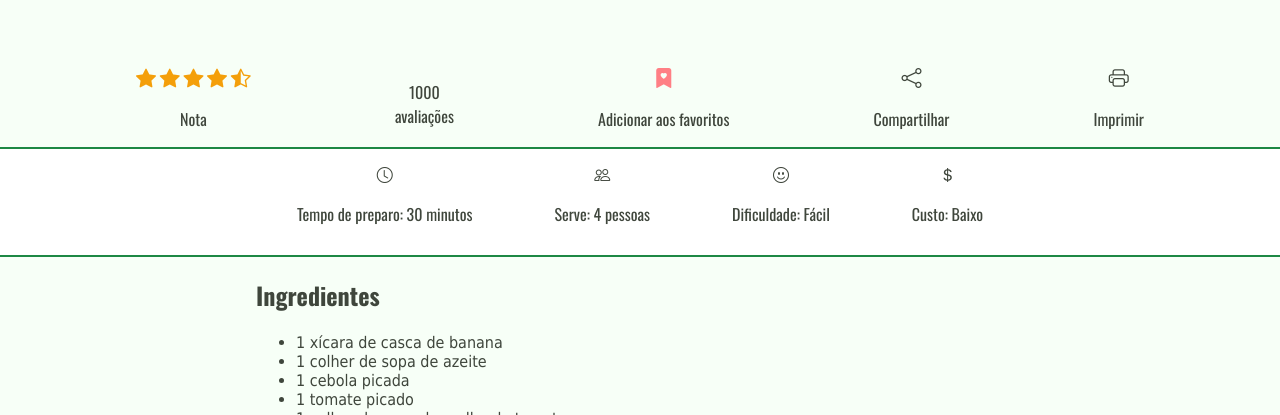
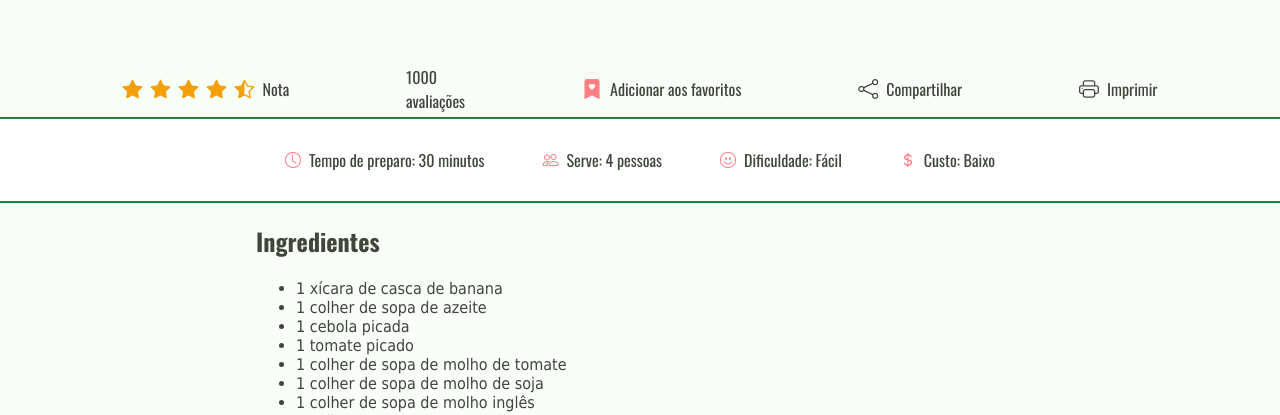
Before and after one commit to ICEI-PUC-Minas-PMV-SI/pmv-si-2023-2-pe1-t1-cozinha-sustentavel-pmv, a plain HTML site: page src/visualizar-receita.html in a window 1280 px wide. Shown: the part 385-800 px from the top of the page. Drawn offline with nearby package versions, Linux system fonts and the light colour scheme.

Commit message:
CSS Otimizado

```diff
--- a/src/stylesheet.css
+++ b/src/stylesheet.css
@@ -183,40 +183,21 @@ a{
     padding: 5vw 5vw 0px 5vw;
 }
 
-.recipe .data .stars{
+.recipe .data *{
     display: flex;
-    flex-direction: column;
-    align-items:  center;
+    align-items: center;
+    gap: 8px;
 }
+
 .recipe .data i{
     font-size: 20px;
 }
 .recipe .data .stars i{
     color: var(--yellow);
 }
-.recipe .data .rating{
-    display: flex;
-    text-align: center;
-    align-items: center;
-}
 
-.recipe .data .favorite{
-    display: flex;
-    flex-direction: column;
-    align-items: center;
-}
 .bi-bookmark-heart-fill{
     color: var(--secondary-color);
-}
-.recipe .data .share{
-    display: flex;
-    flex-direction: column;
-    align-items: center;
-}
-.recipe .data .print{
-    display: flex;
-    flex-direction: column;
-    align-items: center;
 }
 .recipe .info{
     display: flex;
@@ -227,29 +208,15 @@ a{
     background-color: var(--white);
 }
 
-.recipe .info .time{
+.recipe .info *{
     display: flex;
-    flex-direction: column;
     align-items: center;
+    gap: 8px;
+}
+.recipe .info i{
+    color: var(--secondary-color)
 }
 
-.recipe .info .serving{
-    display: flex;
-    flex-direction: column;
-    align-items: center;
-}
-
-.recipe .info .difficulty{
-    display: flex;
-    flex-direction: column;
-    align-items: center;
-}
-
-.recipe .info .cost{
-    display: flex;
-    flex-direction: column;
-    align-items: center;
-}
 li{
     font-family: var(--text-font);
 }
```
